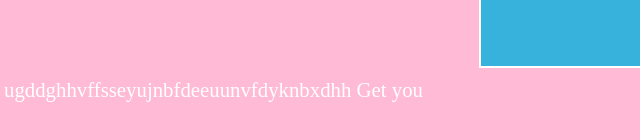
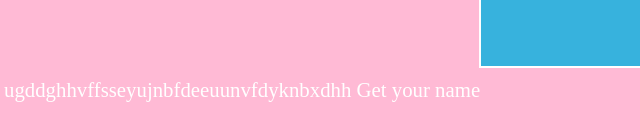
Before and after one commit to zeeshanzaidi1974/expjava, a plain HTML site: page index.html in a window 1280 px wide. Shown: the part 386-526 px from the top of the page, 11-651 px from the left. Drawn offline with Linux system fonts and the light colour scheme.

Commit message:
Update index.html

```diff
--- a/index.html
+++ b/index.html
@@ -32,7 +32,7 @@
     </div>
 
 <p> ugddghhvffsseyujnbfdeeuunvfdyknbxdhh
-Get you</p>
+Get your name</p>
 
 
 </body>
```
